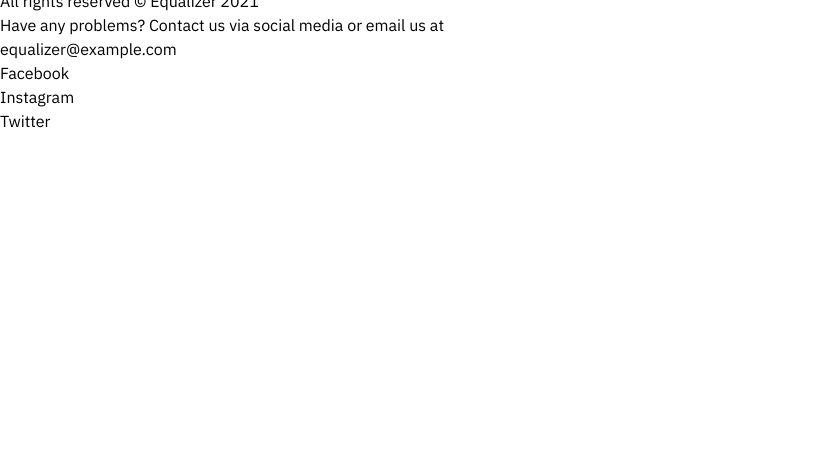
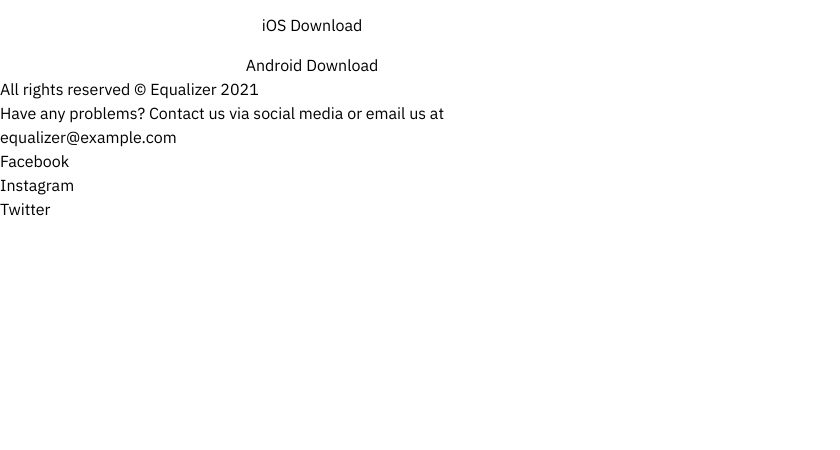
Before and after one commit to AlexKMarshall/equalizer-landing-page, a website built with Vite: page index.html in a window 1280 px wide. Shown: the part 350-800 px from the top of the page, without its empty margins (0-840 px from the left). Built offline with nearby package versions, Linux system fonts and the light colour scheme.

Commit message:
create Stack utility plugin

```diff
--- a/index.html
+++ b/index.html
@@ -28,6 +28,7 @@
         parametric EQ & volume mixer. Control bass, mids, treble, gain control,
         reverb, and more!
       </p>
+      <div class="stack">
         <h2>Premium EQ</h2>
         <p>
           Get expert-level control with a robust equalizer, volume mixer, and
@@ -37,6 +38,7 @@
         <p>$4/month</p>
         <button>iOS Download</button>
         <button>Android Download</button>
+      </div>
     </main>
     <footer>
       <p>All rights reserved &copy; Equalizer 2021</p>
--- a/tailwind.config.cjs
+++ b/tailwind.config.cjs
@@ -1,4 +1,18 @@
 const defaultTheme = require("tailwindcss/defaultTheme");
+const plugin = require("tailwindcss/plugin");
+
+const stack = plugin(({ matchUtilities, theme }) => {
+  matchUtilities(
+    {
+      stack: (value) => ({
+        display: "flex",
+        flexDirection: "column",
+        gap: value,
+      }),
+    },
+    { values: { ...theme("spacing"), DEFAULT: "1em" } }
+  );
+});
 
 /** @type {import('tailwindcss').Config} */
 module.exports = {
@@ -39,5 +53,5 @@ module.exports = {
       "s-l": "var(--space-s-l)",
     },
   },
-  plugins: [],
+  plugins: [stack],
 };
```
Lines whose indentation alone changed are shown as unchanged.
